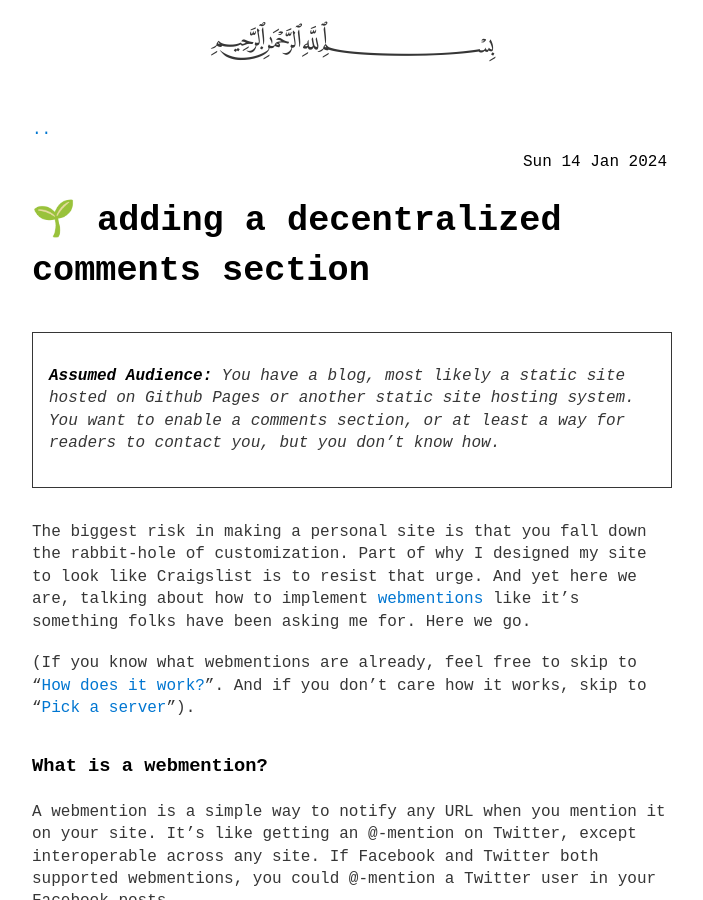
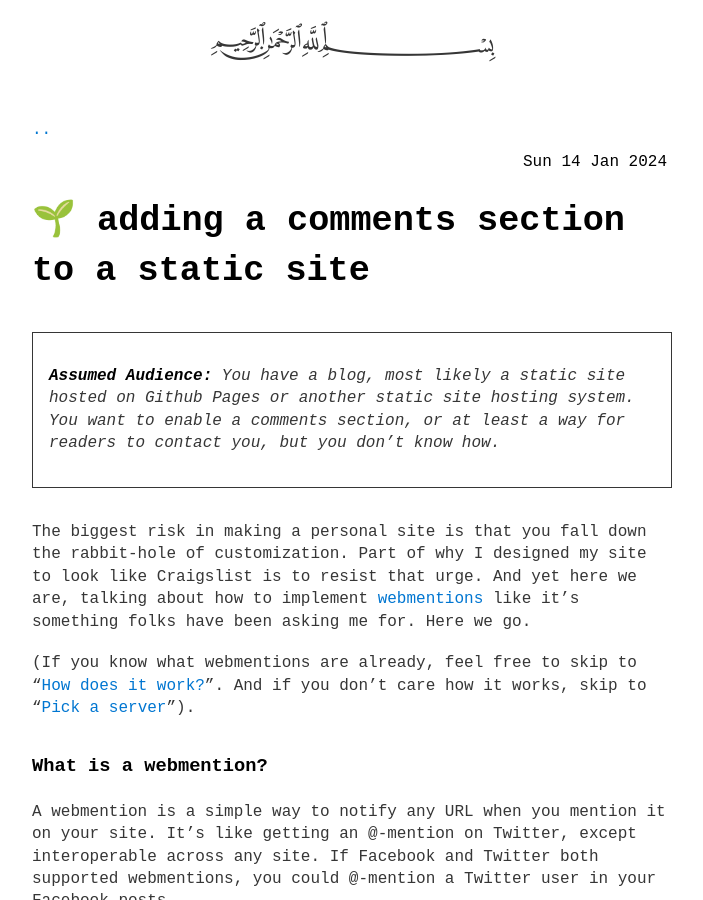
Before and after one commit to person-al/person-al.github.io, a Jekyll site: the page built from _posts/2024-01-14-🌱-adding-a-comments-section-to-a-static-site.md, in a window 1280 px wide and 900 px high. Shown: the whole window, without its empty margins (288-991 px from the left). Built offline with Jekyll 4.4.1, drawn with Linux system fonts in a browser that asks for light colours.

Commit message:
fixing title

```diff
--- a/_posts/2024-01-14-🌱-adding-a-comments-section-to-a-static-site.md
+++ b/_posts/2024-01-14-🌱-adding-a-comments-section-to-a-static-site.md
@@ -3,7 +3,7 @@ category: "\U0001F331"
 date: 2024-01-14
 layout: post
 tags: null
-title: "\U0001F331 adding a decentralized comments section"
+title: "\U0001F331 adding a comments section to a static site"
 ---
 
 > **Assumed Audience:** You have a blog, most likely a static site hosted on Github Pages or another static site hosting system. You want to enable a comments section, or at least a way for readers to contact you, but you don't know how.
```
